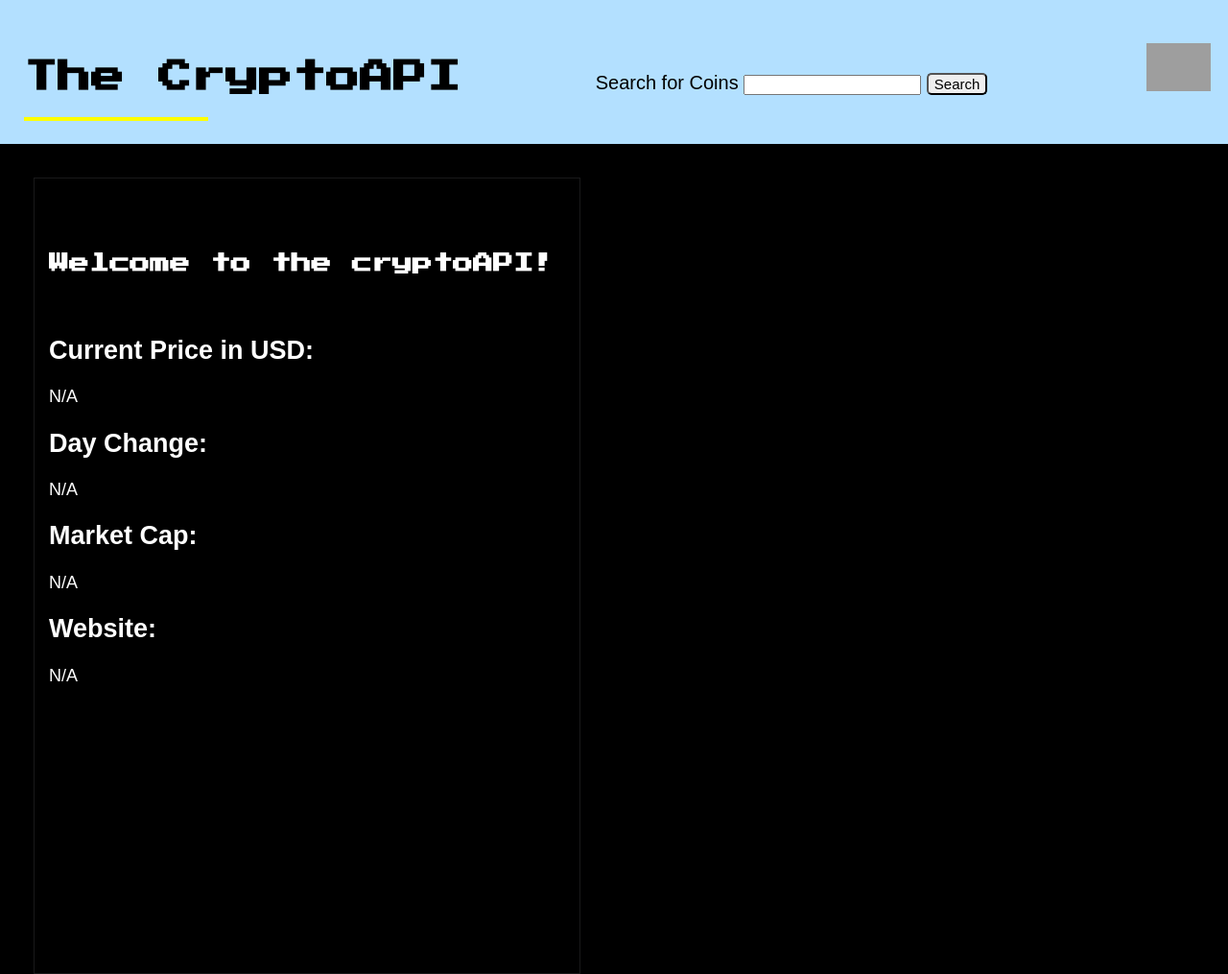
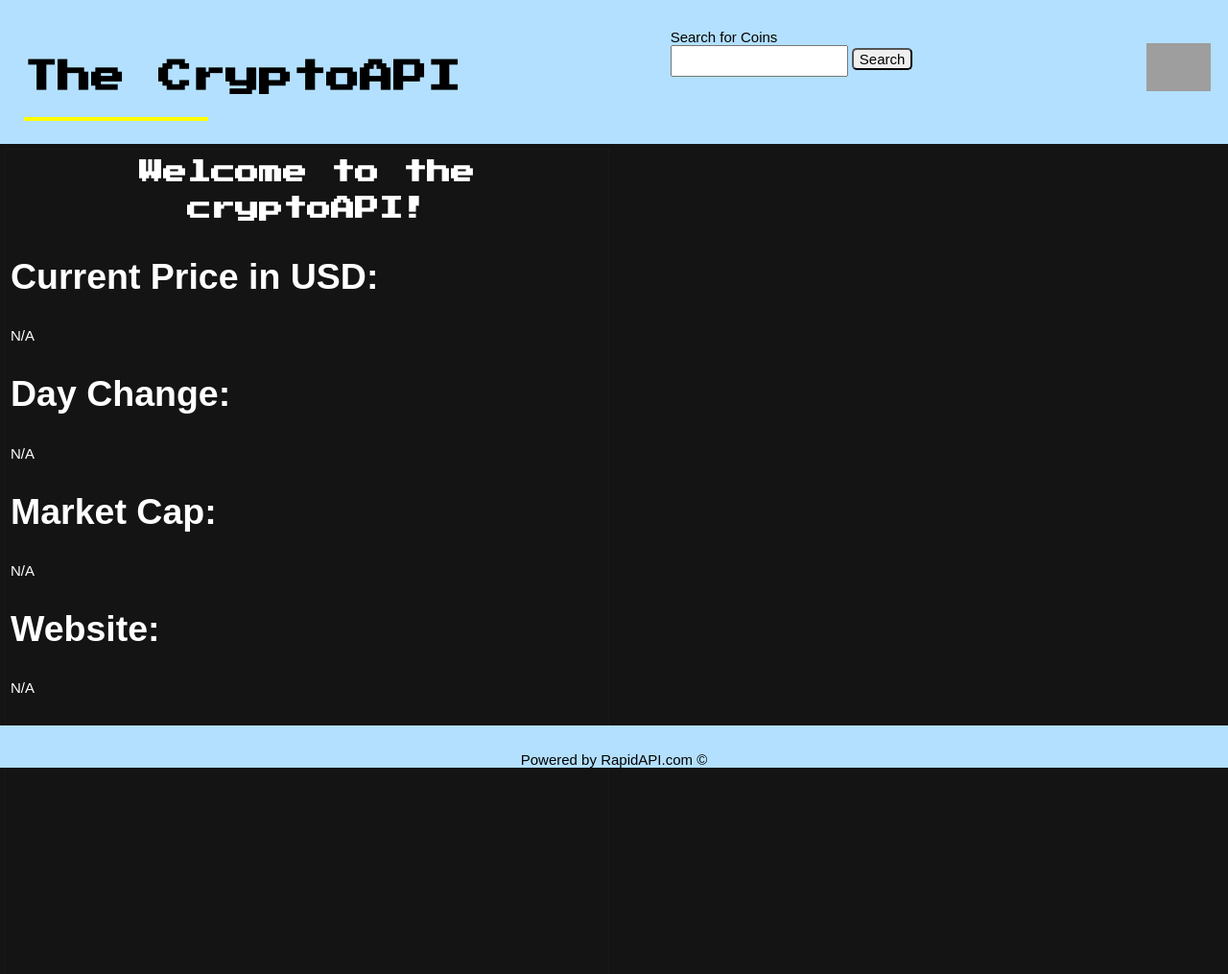
Before and after one commit to drewbendler/UI-pattern-project, a plain HTML site: page index.html in a window 1280 px wide. Shown: the top 1015 px of the page at 96% size. Drawn offline with Linux system fonts and the light colour scheme; no server answers; grey boxes are pictures that could not be loaded; a web font is replaced by a local one.

Commit message:
beginning of reponsive design

```diff
--- a/style.css
+++ b/style.css
@@ -1,6 +1,6 @@
 
 body {
-		background-color: black;
+		background-color: #141414;
 		margin: 0px;
 	}
 
@@ -27,6 +27,12 @@ button {
 #searchBtn {
 	font-size: 15px;
 	border-radius: 5px;
+	font-family: 'Jaldi', sans-serif;
+}
+
+#input {
+	line-height: 2em;
+	display: inline-block;
 }
 
 .banner {
@@ -42,8 +48,9 @@ button {
 .form {
 	grid-column: 3;
 	grid-row: 2;
-	padding-top: 55px;
+	padding-top: 15px;
 	font-size: 20px;
+	font-family: 'Jaldi', sans-serif;
 }
 
 
@@ -189,6 +196,9 @@ footer {
 	text-align: center;
 	padding-top: 27px;
 	font-size: 15px;
+		position: fixed;
+		bottom: 0;
+		width: 100%;
 }
 
 
@@ -238,3 +248,77 @@ footer {
 
 	transform: scale(1.8);
 }
+
+@media screen and (max-width: 1323px) {
+
+	footer {
+		position: fixed;
+		bottom: 0;
+		width: 100%;
+	}
+
+	h3 {
+	margin: 0;
+	font-size: 25px;
+	line-height: 1.5em;
+	text-align: center;
+}
+
+.form {
+	padding-top: 15px;
+	font-size: 45px;
+}
+
+
+.description {
+	margin: 35px;
+	padding: 15px;
+	grid-column: 2;
+	grid-row: 2;
+	font-size: 35px;
+	color: white;
+	border: 1px solid #19191a;
+}
+
+p {
+	font-size: 15px;
+	padding: 0px;
+}
+
+
+@media screen and (min-width: 400px) {
+
+
+
+
+	footer {
+		position: fixed;
+		bottom: 0;
+		width: 100%;
+	}
+
+	h3 {
+	margin: 0;
+	font-size: 25px;
+	line-height: 1.5em;
+	text-align: center;
+}
+
+.form {
+	padding-top: 15px;
+	font-size: 25px;
+}
+
+
+.description {
+	margin: 5px;
+	padding: 5px;
+	font-size: 25px;
+	color: white;
+	border: 1px solid #19191a;
+}
+
+p {
+	font-size: 15px;
+	padding: 0px;
+}
```
Also changed, not shown: index.html (+1 -0 lines).
